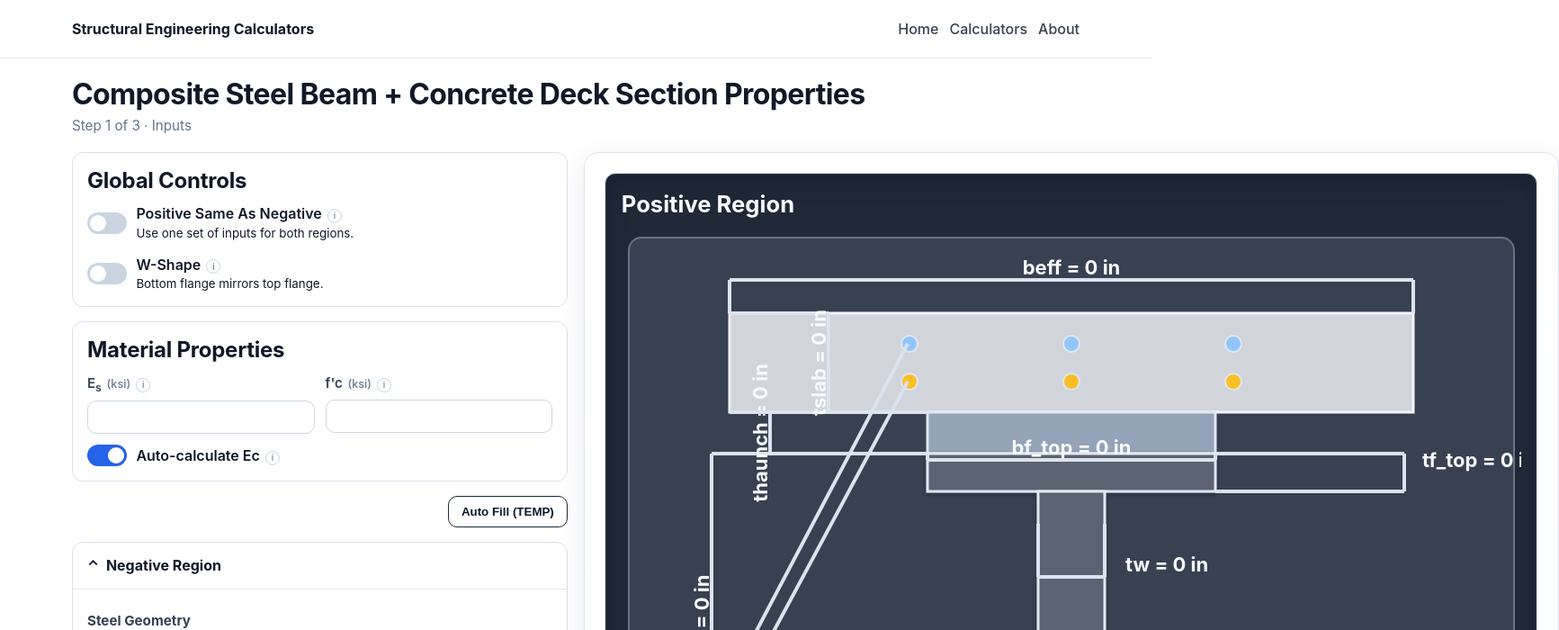
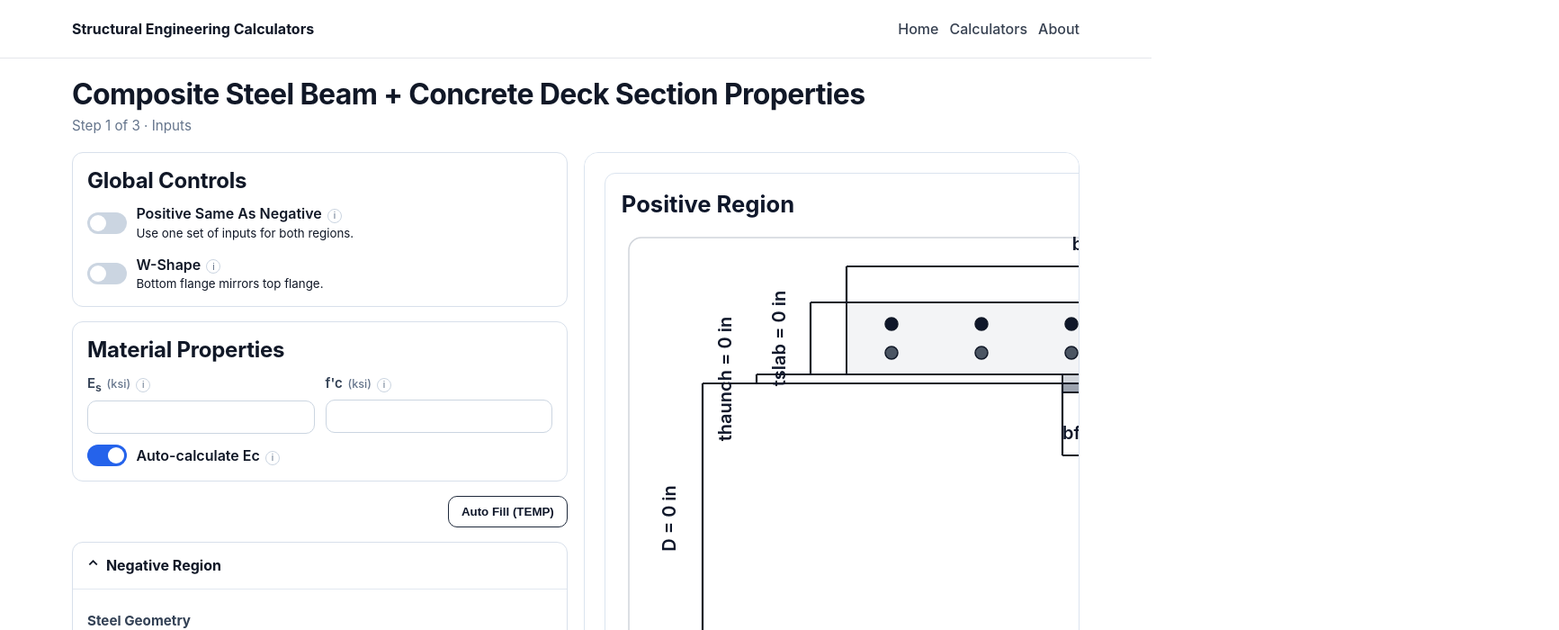
Before and after one commit to parkerallen22/Structural-Engineering-Calculation, a Next.js app: page /calculators/composite-section-properties in a window 1280 px wide. Shown: the top 700 px of the page at 90% size, 1733 px wide, since content can reach past the window. Built offline with nearby package versions, Linux system fonts and the light colour scheme.

Commit message:
Refactor Page 1 section diagram to fixed clean template

```diff
--- a/src/app/calculators/composite-section-properties/page.js
+++ b/src/app/calculators/composite-section-properties/page.js
@@ -171,7 +171,7 @@ function Dimension({
   labelX,
   labelY,
   textAnchor = 'middle',
-  rotateLabel = true,
+  rotateLabel = false,
   markerStart = true,
   markerEnd = true,
 }) {
@@ -180,7 +180,7 @@ function Dimension({
   const resolvedX = labelX ?? midX;
   const resolvedY = labelY ?? midY;
   const labelTransform = orientation === 'vertical' && rotateLabel ? `rotate(-90 ${resolvedX} ${resolvedY})` : undefined;
-  const textDy = orientation === 'vertical' && rotateLabel ? -3 : -6;
+  const textDy = -8;
 
   return (
     <g>
@@ -201,37 +201,44 @@ function Dimension({
 }
 
 function SectionSketch({ region, title }) {
-  const D = toNumber(region.D, 24);
-  const tw = toNumber(region.tw, 0.5);
-  const tfTop = toNumber(region.tfTop, 0.75);
-  const tfBot = toNumber(region.tfBot, 0.75);
-  const bfTop = toNumber(region.bfTop, 10);
-  const bfBot = toNumber(region.bfBot, 10);
-  const tHaunch = toNumber(region.tHaunch, 0.5);
+  const D = toNumber(region.D, 30);
+  const tw = toNumber(region.tw, 0.75);
+  const tfTop = toNumber(region.tfTop, 1);
+  const tfBot = toNumber(region.tfBot, 1);
+  const bfTop = toNumber(region.bfTop, 12);
+  const bfBot = toNumber(region.bfBot, 12);
+  const tHaunch = toNumber(region.tHaunch, 1);
   const tSlab = toNumber(region.tSlab, 8);
-  const bEff = toNumber(region.bEff, Math.max(bfTop, bfBot));
-  const viewWidth = 1000;
-  const viewHeight = 620;
-  const centerX = 500;
-  const slabY = 92;
-  const slabH = 110;
+  const bEff = toNumber(region.bEff, 60);
+  const viewWidth = 1100;
+  const viewHeight = 650;
+  const centerX = 550;
+  const topMargin = 80;
+
+  const slabW = 600;
+  const slabH = 80;
+  const haunchH = 10;
+  const steelH = 300;
+  const topFlangeW = 120;
+  const topFlangeH = 10;
+  const webW = 8;
+  const bottomFlangeW = 120;
+  const bottomFlangeH = 10;
+  const webH = steelH - topFlangeH - bottomFlangeH;
+  const slabY = topMargin;
   const haunchY = slabY + slabH;
-  const haunchH = 46;
   const steelTopY = haunchY + haunchH;
-  const steelH = 350;
   const baseY = steelTopY + steelH;
-  const topFlangeW = 320;
-  const topFlangeH = 42;
-  const webW = 74;
-  const webH = 262;
-  const bottomFlangeW = 340;
-  const bottomFlangeH = 46;
-  const slabW = 760;
+
   const markerId = `arrow-${title ?? 'single'}`;
   const dimensionTextClass = styles.dimensionText;
-  const rightDimX = 870;
-  const topBarsY = slabY + 34;
-  const bottomBarsY = slabY + slabH - 34;
+  const topBarsY = slabY + 24;
+  const bottomBarsY = slabY + slabH - 24;
+  const barXs = [centerX - 250, centerX - 150, centerX - 50, centerX + 50, centerX + 150, centerX + 250];
+  const leftSteelEdge = centerX - topFlangeW / 2;
+  const leftSlabEdge = centerX - slabW / 2;
+  const rightSteelEdge = centerX + topFlangeW / 2;
+  const rightSlabEdge = centerX + slabW / 2;
   const bottomNote = region.rebarBottom.alternatingBars
     ? 'Bottom: #5 @ 12 in, #6 @ 12 in; clear = 1 in'
     : 'Bottom: #5 @ 12 in; clear = 1 in';
@@ -242,12 +249,9 @@ function SectionSketch({ region, title }) {
       <div className={styles.sectionSketchScroller}>
         <svg className={styles.sectionSketch} viewBox={`0 0 ${viewWidth} ${viewHeight}`} role="img" aria-label={`Composite section sketch ${title ?? ''}`}>
         <defs>
-          <marker id={markerId} markerWidth="16" markerHeight="16" refX="3" refY="8" markerUnits="strokeWidth" orient="auto-start-reverse">
-            <path d="M0,8 L16,0 L16,16 z" fill="#e2e8f0" />
+          <marker id={markerId} markerWidth="12" markerHeight="12" refX="6" refY="6" orient="auto-start-reverse">
+            <path d="M0,0 L12,6 L0,12 z" fill="#111827" />
           </marker>
-          <filter id="steelShadow" x="-20%" y="-20%" width="140%" height="160%">
-            <feDropShadow dx="0" dy="2" stdDeviation="2.5" floodColor="#0f172a" floodOpacity="0.35" />
-          </filter>
         </defs>
 
         <rect x="8" y="8" width="984" height="604" rx="14" className={styles.diagramBg} />
@@ -255,36 +259,30 @@ function SectionSketch({ region, title }) {
         <rect x={centerX - slabW / 2} y={slabY} width={slabW} height={slabH} className={styles.slabShape} />
         <rect x={centerX - topFlangeW / 2} y={haunchY} width={topFlangeW} height={haunchH} className={styles.haunchShape} />
 
-        <g filter="url(#steelShadow)">
-          <rect x={centerX - topFlangeW / 2} y={steelTopY} width={topFlangeW} height={topFlangeH} className={styles.steelShape} />
-          <rect x={centerX - webW / 2} y={steelTopY + topFlangeH} width={webW} height={webH} className={styles.steelShape} />
-          <rect x={centerX - bottomFlangeW / 2} y={baseY - bottomFlangeH} width={bottomFlangeW} height={bottomFlangeH} className={styles.steelShape} />
-        </g>
+        <rect x={centerX - topFlangeW / 2} y={steelTopY} width={topFlangeW} height={topFlangeH} className={styles.steelShape} />
+        <rect x={centerX - webW / 2} y={steelTopY + topFlangeH} width={webW} height={webH} className={styles.steelShape} />
+        <rect x={centerX - bottomFlangeW / 2} y={baseY - bottomFlangeH} width={bottomFlangeW} height={bottomFlangeH} className={styles.steelShape} />
 
-        <circle cx={centerX - 180} cy={topBarsY} r="9" className={styles.rebarDot} />
-        <circle cx={centerX} cy={topBarsY} r="9" className={styles.rebarDot} />
-        <circle cx={centerX + 180} cy={topBarsY} r="9" className={styles.rebarDot} />
+        {barXs.map((x) => <circle key={`top-${x}`} cx={x} cy={topBarsY} r="7" className={styles.rebarDot} />)}
+        {barXs.map((x) => <circle key={`bottom-${x}`} cx={x} cy={bottomBarsY} r="7" className={styles.rebarDotBottom} />)}
 
-        <circle cx={centerX - 180} cy={bottomBarsY} r="9" className={styles.rebarDotBottom} />
-        <circle cx={centerX} cy={bottomBarsY} r="9" className={styles.rebarDotBottom} />
-        <circle cx={centerX + 180} cy={bottomBarsY} r="9" className={styles.rebarDotBottom} />
+        <Dimension markerId={markerId} orientation="horizontal" x1={leftSlabEdge} y1={40} x2={rightSlabEdge} y2={40} extA={{ x1: leftSlabEdge, y1: slabY, x2: leftSlabEdge, y2: 40 }} extB={{ x1: rightSlabEdge, y1: slabY, x2: rightSlabEdge, y2: 40 }} label={`beff = ${fmtSketch(bEff)} in`} className={styles.dimensionLine} textClassName={dimensionTextClass} labelY={30} />
 
-        <Dimension markerId={markerId} orientation="vertical" x1={100} y1={baseY} x2={100} y2={steelTopY} extA={{ x1: centerX - bottomFlangeW / 2, y1: baseY, x2: 100, y2: baseY }} extB={{ x1: centerX - topFlangeW / 2, y1: steelTopY, x2: 100, y2: steelTopY }} label={`D = ${fmtSketch(D)} in`} className={styles.dimensionLine} textClassName={dimensionTextClass} />
-        <Dimension markerId={markerId} orientation="vertical" x1={165} y1={haunchY} x2={165} y2={steelTopY} extA={{ x1: centerX - topFlangeW / 2, y1: steelTopY, x2: 165, y2: steelTopY }} extB={{ x1: centerX - topFlangeW / 2, y1: haunchY, x2: 165, y2: haunchY }} label={`thaunch = ${fmtSketch(tHaunch)} in`} className={styles.dimensionLine} textClassName={dimensionTextClass} />
-        <Dimension markerId={markerId} orientation="vertical" x1={230} y1={slabY} x2={230} y2={haunchY} extA={{ x1: centerX - slabW / 2, y1: slabY, x2: 230, y2: slabY }} extB={{ x1: centerX - slabW / 2, y1: haunchY, x2: 230, y2: haunchY }} label={`tslab = ${fmtSketch(tSlab)} in`} className={styles.dimensionLine} textClassName={dimensionTextClass} />
+        <Dimension markerId={markerId} orientation="vertical" x1={90} y1={baseY} x2={90} y2={steelTopY} extA={{ x1: leftSteelEdge, y1: baseY, x2: 90, y2: baseY }} extB={{ x1: leftSteelEdge, y1: steelTopY, x2: 90, y2: steelTopY }} label={`D = ${fmtSketch(D)} in`} className={styles.dimensionLine} textClassName={dimensionTextClass} rotateLabel labelX={68} labelY={(baseY + steelTopY) / 2} />
+        <Dimension markerId={markerId} orientation="vertical" x1={150} y1={haunchY} x2={150} y2={steelTopY} extA={{ x1: leftSteelEdge, y1: haunchY, x2: 150, y2: haunchY }} extB={{ x1: leftSteelEdge, y1: steelTopY, x2: 150, y2: steelTopY }} label={`thaunch = ${fmtSketch(tHaunch)} in`} className={styles.dimensionLine} textClassName={dimensionTextClass} rotateLabel labelX={130} labelY={(haunchY + steelTopY) / 2} />
+        <Dimension markerId={markerId} orientation="vertical" x1={210} y1={slabY} x2={210} y2={haunchY} extA={{ x1: leftSlabEdge, y1: slabY, x2: 210, y2: slabY }} extB={{ x1: leftSlabEdge, y1: haunchY, x2: 210, y2: haunchY }} label={`tslab = ${fmtSketch(tSlab)} in`} className={styles.dimensionLine} textClassName={dimensionTextClass} rotateLabel labelX={190} labelY={(slabY + haunchY) / 2} />
 
-        <Dimension markerId={markerId} orientation="horizontal" x1={centerX - slabW / 2} y1={55} x2={centerX + slabW / 2} y2={55} extA={{ x1: centerX - slabW / 2, y1: slabY, x2: centerX - slabW / 2, y2: 55 }} extB={{ x1: centerX + slabW / 2, y1: slabY, x2: centerX + slabW / 2, y2: 55 }} label={`beff = ${fmtSketch(bEff)} in`} className={styles.dimensionLine} textClassName={dimensionTextClass} />
-        <Dimension markerId={markerId} orientation="horizontal" x1={centerX - topFlangeW / 2} y1={255} x2={centerX + topFlangeW / 2} y2={255} extA={{ x1: centerX - topFlangeW / 2, y1: steelTopY, x2: centerX - topFlangeW / 2, y2: 255 }} extB={{ x1: centerX + topFlangeW / 2, y1: steelTopY, x2: centerX + topFlangeW / 2, y2: 255 }} label={`bf_top = ${fmtSketch(bfTop)} in`} className={styles.dimensionLine} textClassName={dimensionTextClass} />
-        <Dimension markerId={markerId} orientation="horizontal" x1={centerX - bottomFlangeW / 2} y1={600} x2={centerX + bottomFlangeW / 2} y2={600} extA={{ x1: centerX - bottomFlangeW / 2, y1: baseY - bottomFlangeH, x2: centerX - bottomFlangeW / 2, y2: 600 }} extB={{ x1: centerX + bottomFlangeW / 2, y1: baseY - bottomFlangeH, x2: centerX + bottomFlangeW / 2, y2: 600 }} label={`bf_bottom = ${fmtSketch(bfBot)} in`} className={styles.dimensionLine} textClassName={dimensionTextClass} />
-        <Dimension markerId={markerId} orientation="vertical" x1={rightDimX} y1={steelTopY} x2={rightDimX} y2={steelTopY + topFlangeH} extA={{ x1: centerX + topFlangeW / 2, y1: steelTopY, x2: rightDimX, y2: steelTopY }} extB={{ x1: centerX + topFlangeW / 2, y1: steelTopY + topFlangeH, x2: rightDimX, y2: steelTopY + topFlangeH }} label={`tf_top = ${fmtSketch(tfTop)} in`} className={styles.dimensionLine} textClassName={dimensionTextClass} labelX={rightDimX + 20} textAnchor="start" rotateLabel={false} />
-        <Dimension markerId={markerId} orientation="vertical" x1={rightDimX} y1={baseY - bottomFlangeH} x2={rightDimX} y2={baseY} extA={{ x1: centerX + bottomFlangeW / 2, y1: baseY - bottomFlangeH, x2: rightDimX, y2: baseY - bottomFlangeH }} extB={{ x1: centerX + bottomFlangeW / 2, y1: baseY, x2: rightDimX, y2: baseY }} label={`tf_bottom = ${fmtSketch(tfBot)} in`} className={styles.dimensionLine} textClassName={dimensionTextClass} labelX={rightDimX + 20} textAnchor="start" rotateLabel={false} />
-        <Dimension markerId={markerId} orientation="horizontal" x1={centerX - webW / 2} y1={385} x2={centerX + webW / 2} y2={385} extA={{ x1: centerX - webW / 2, y1: steelTopY + topFlangeH + 36, x2: centerX - webW / 2, y2: 385 }} extB={{ x1: centerX + webW / 2, y1: steelTopY + topFlangeH + 36, x2: centerX + webW / 2, y2: 385 }} label={`tw = ${fmtSketch(tw)} in`} className={styles.dimensionLine} textClassName={dimensionTextClass} labelX={560} textAnchor="start" rotateLabel={false} />
+        <Dimension markerId={markerId} orientation="horizontal" x1={centerX - topFlangeW / 2} y1={250} x2={centerX + topFlangeW / 2} y2={250} extA={{ x1: centerX - topFlangeW / 2, y1: steelTopY, x2: centerX - topFlangeW / 2, y2: 250 }} extB={{ x1: centerX + topFlangeW / 2, y1: steelTopY, x2: centerX + topFlangeW / 2, y2: 250 }} label={`bf_top = ${fmtSketch(bfTop)} in`} className={styles.dimensionLine} textClassName={dimensionTextClass} labelY={240} />
+        <Dimension markerId={markerId} orientation="horizontal" x1={centerX - bottomFlangeW / 2} y1={618} x2={centerX + bottomFlangeW / 2} y2={618} extA={{ x1: centerX - bottomFlangeW / 2, y1: baseY - bottomFlangeH, x2: centerX - bottomFlangeW / 2, y2: 618 }} extB={{ x1: centerX + bottomFlangeW / 2, y1: baseY - bottomFlangeH, x2: centerX + bottomFlangeW / 2, y2: 618 }} label={`bf_bottom = ${fmtSketch(bfBot)} in`} className={styles.dimensionLine} textClassName={dimensionTextClass} labelY={608} />
+        <Dimension markerId={markerId} orientation="horizontal" x1={centerX - webW / 2} y1={400} x2={centerX + webW / 2} y2={400} label={`tw = ${fmtSketch(tw)} in`} className={styles.dimensionLine} textClassName={dimensionTextClass} labelX={625} textAnchor="start" markerStart markerEnd />
+        <Dimension markerId={markerId} orientation="vertical" x1={915} y1={steelTopY} x2={915} y2={steelTopY + topFlangeH} extA={{ x1: rightSteelEdge, y1: steelTopY, x2: 915, y2: steelTopY }} extB={{ x1: rightSteelEdge, y1: steelTopY + topFlangeH, x2: 915, y2: steelTopY + topFlangeH }} label={`tf_top = ${fmtSketch(tfTop)} in`} className={styles.dimensionLine} textClassName={dimensionTextClass} rotateLabel labelX={940} labelY={steelTopY + topFlangeH / 2} />
+        <Dimension markerId={markerId} orientation="vertical" x1={915} y1={baseY - bottomFlangeH} x2={915} y2={baseY} extA={{ x1: rightSteelEdge, y1: baseY - bottomFlangeH, x2: 915, y2: baseY - bottomFlangeH }} extB={{ x1: rightSteelEdge, y1: baseY, x2: 915, y2: baseY }} label={`tf_bottom = ${fmtSketch(tfBot)} in`} className={styles.dimensionLine} textClassName={dimensionTextClass} rotateLabel labelX={940} labelY={baseY - bottomFlangeH / 2} />
 
-        <text x="130" y="575" className={dimensionTextClass}>Top: #5 @ 12 in; clear = 2.25 in</text>
-        <text x="130" y="610" className={dimensionTextClass}>{bottomNote}</text>
+        <text x="820" y="132" className={dimensionTextClass}>Top: #5 @ 12 in; clear = 2.25 in</text>
+        <text x="820" y="168" className={dimensionTextClass}>{bottomNote}</text>
 
-        <polyline points={`122,566 86,566 318,${topBarsY}`} className={styles.dimensionLine} fill="none" markerEnd={`url(#${markerId})`} />
-        <polyline points={`122,600 86,600 318,${bottomBarsY}`} className={styles.dimensionLine} fill="none" markerEnd={`url(#${markerId})`} />
+        <polyline points={`812,126 785,126 ${barXs[5] + 12},${topBarsY - 6}`} className={styles.dimensionLine} fill="none" markerEnd={`url(#${markerId})`} />
+        <polyline points={`812,162 785,162 ${barXs[5] + 12},${bottomBarsY - 6}`} className={styles.dimensionLine} fill="none" markerEnd={`url(#${markerId})`} />
         </svg>
       </div>
     </article>
--- a/src/app/calculators/composite-section-properties/page.module.css
+++ b/src/app/calculators/composite-section-properties/page.module.css
@@ -96,10 +96,10 @@
   padding: 1.4rem;
   border-radius: 16px;
   border: 1px solid #dbe4ef;
-  background: linear-gradient(180deg, #ffffff 0%, #f8fbff 100%);
-  box-shadow: 0 8px 30px rgba(15, 23, 42, 0.08);
-  overflow: visible;
-  min-height: 1480px;
+  background: #fff;
+  box-shadow: none;
+  overflow: auto;
+  max-height: 1800px;
 }
 
 .diagramStack {
@@ -110,15 +110,15 @@
 .diagramCard {
   border: 1px solid #dbe4ef;
   border-radius: 12px;
-  background: #1f2937;
-  padding: 1.1rem 1.1rem 1.4rem;
+  background: #fff;
+  padding: 1.1rem;
   overflow: visible;
-  box-shadow: inset 0 0 0 1px rgba(255, 255, 255, 0.08), inset 0 8px 24px rgba(15, 23, 42, 0.4);
+  box-shadow: none;
 }
 
 .diagramCard h4 {
   margin: 0 0 0.9rem;
-  color: #f8fafc;
+  color: #0f172a;
   font-size: clamp(1.55rem, 2vw, 1.85rem);
 }
 
@@ -130,66 +130,60 @@
 }
 
 .sectionSketch {
-  width: 1000px;
-  min-width: 1000px;
-  height: 620px;
+  width: 1100px;
+  min-width: 1100px;
+  height: 650px;
   display: block;
   overflow: visible;
 }
 
 .dimensionLine {
-  stroke: #dbe3ef;
-  stroke-width: 4;
+  stroke: #111827;
+  stroke-width: 2.2;
   fill: none;
 }
 
 .dimensionText {
-  font-size: 22px;
-  font-weight: 700;
-  fill: #f8fafc;
-  font-family: Inter, -apple-system, BlinkMacSystemFont, 'Segoe UI', sans-serif;
+  font-size: 20px;
+  font-weight: 600;
+  fill: #0f172a;
+  font-family: -apple-system, BlinkMacSystemFont, 'Segoe UI', Roboto, Helvetica, Arial, sans-serif;
 }
 
 .diagramBg {
-  fill: #374151;
-  stroke: #6b7280;
+  fill: #ffffff;
+  stroke: #d1d5db;
+  stroke-width: 1.5;
+}
+
+.steelShape {
+  fill: #9ca3af;
+  stroke: #111827;
   stroke-width: 2;
 }
 
-.steelShape {
-  fill: #5b6470;
-  stroke: #e2e8f0;
-  stroke-width: 3;
-}
-
 .haunchShape {
-  fill: #94a3b8;
-  stroke: #e2e8f0;
-  stroke-width: 3;
+  fill: #d1d5db;
+  stroke: #111827;
+  stroke-width: 2;
 }
 
 .slabShape {
-  fill: #d1d5db;
-  stroke: #f1f5f9;
-  stroke-width: 3;
+  fill: #f3f4f6;
+  stroke: #111827;
+  stroke-width: 2;
 }
 
 .rebarDot {
-  fill: #93c5fd;
-  stroke: #e2e8f0;
-  stroke-width: 2;
+  fill: #0f172a;
+  stroke: #111827;
+  stroke-width: 1.5;
 }
 
 .rebarDotBottom {
-  fill: #fbbf24;
-  stroke: #e2e8f0;
-  stroke-width: 2;
-}
-
-@media (max-width: 1440px) {
-  .diagramPanel {
-    min-height: 1480px;
-  }
+  fill: #4b5563;
+  stroke: #111827;
+  stroke-width: 1.5;
 }
 
 .resultTable { width: 100%; border-collapse: collapse; font-size: 0.9rem; margin-top: 0.75rem; }
```
